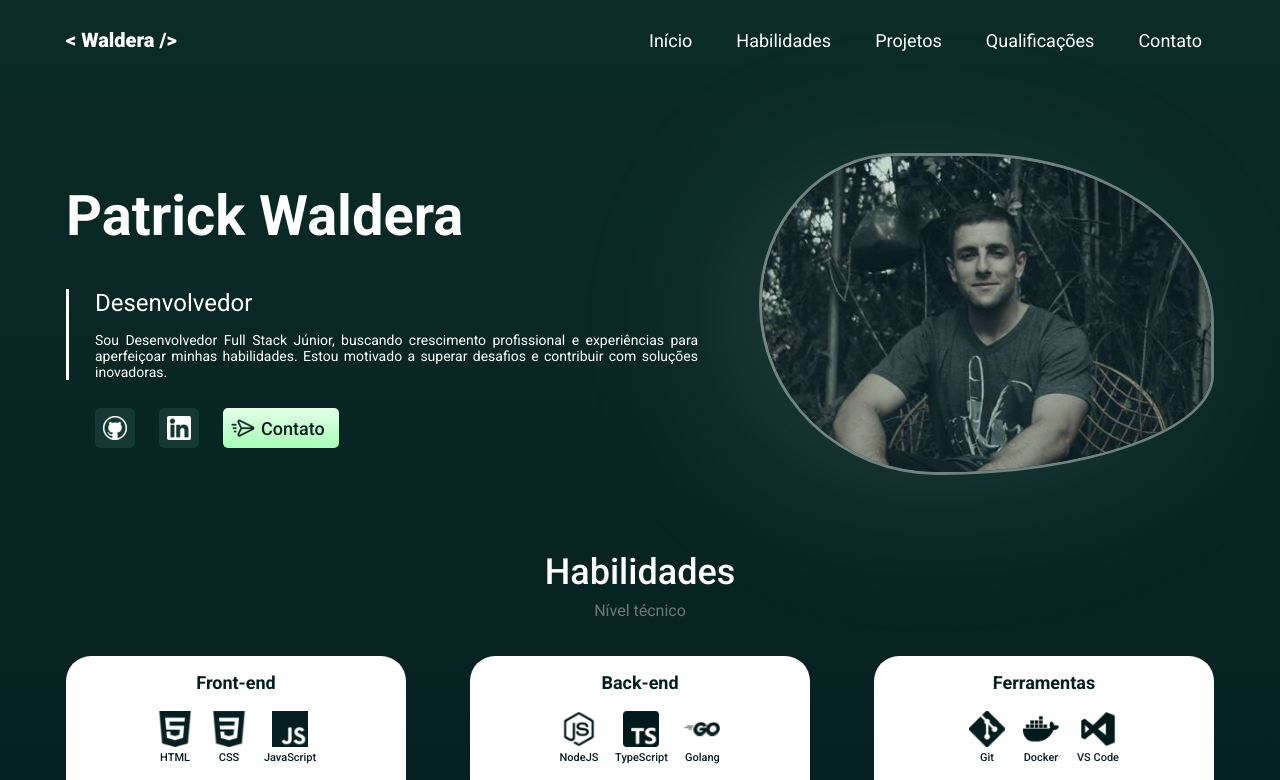
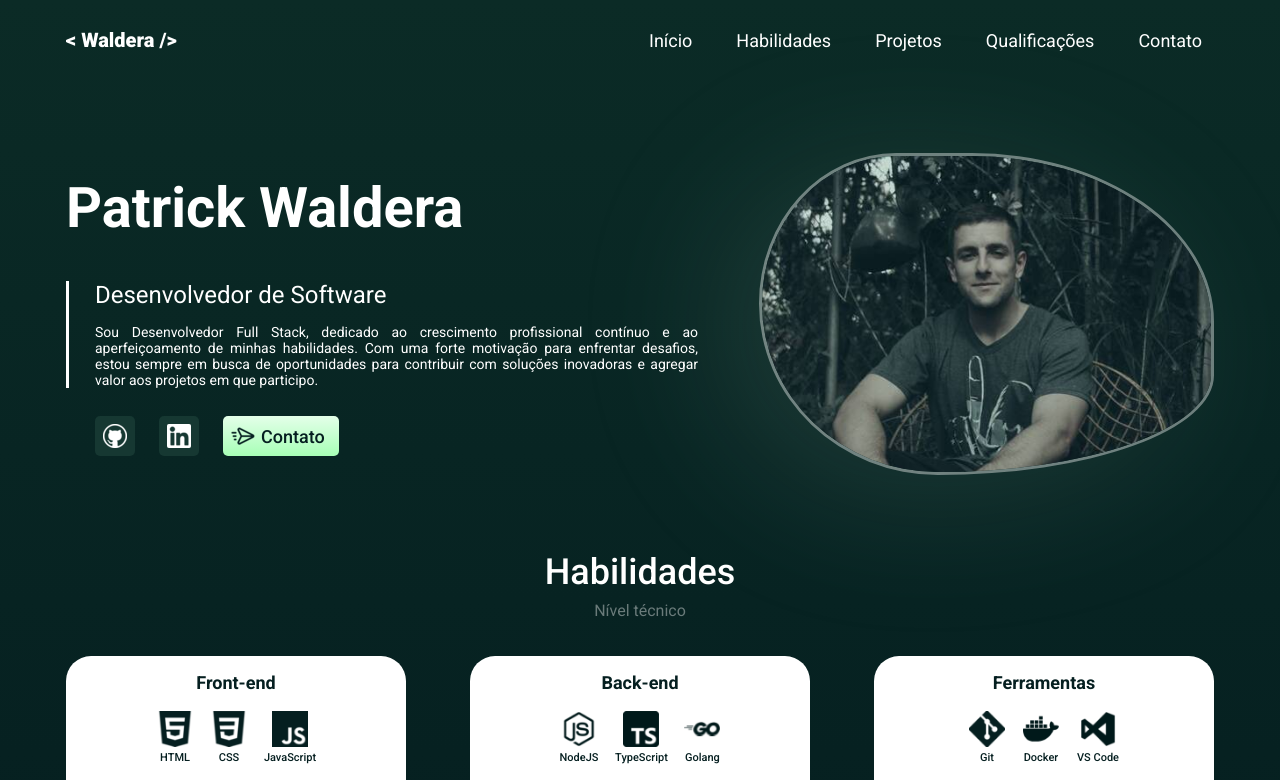
Before and after one commit to patrickwaldera/portfolio, a React (Vite) app: page / in a window 1280 px wide. Shown: the top 780 px of the page. Built offline with nearby package versions, Linux system fonts and the light colour scheme.

Commit message:
chore: atualizar descrição

```diff
--- a/src/components/About/index.jsx
+++ b/src/components/About/index.jsx
@@ -18,8 +18,8 @@ const About = () => {
             <div className="info-txt">
                 <h1>Patrick Waldera</h1>
                 <InfoDiv>
-                    <h3>Desenvolvedor</h3>
-                    <p>Sou Desenvolvedor Full Stack Júnior, buscando crescimento profissional e experiências para aperfeiçoar minhas habilidades. Estou motivado a superar desafios e contribuir com soluções inovadoras.</p>
+                    <h3>Desenvolvedor de Software</h3>
+                    <p>Sou Desenvolvedor Full Stack, dedicado ao crescimento profissional contínuo e ao aperfeiçoamento de minhas habilidades. Com uma forte motivação para enfrentar desafios, estou sempre em busca de oportunidades para contribuir com soluções inovadoras e agregar valor aos projetos em que participo.</p>
                 </InfoDiv>
                 <ButtonsContainer>
                     <IconButton link="https://github.com/patrickwaldera" target={'_blank'} image={github} altText='Github'> </IconButton>
```
